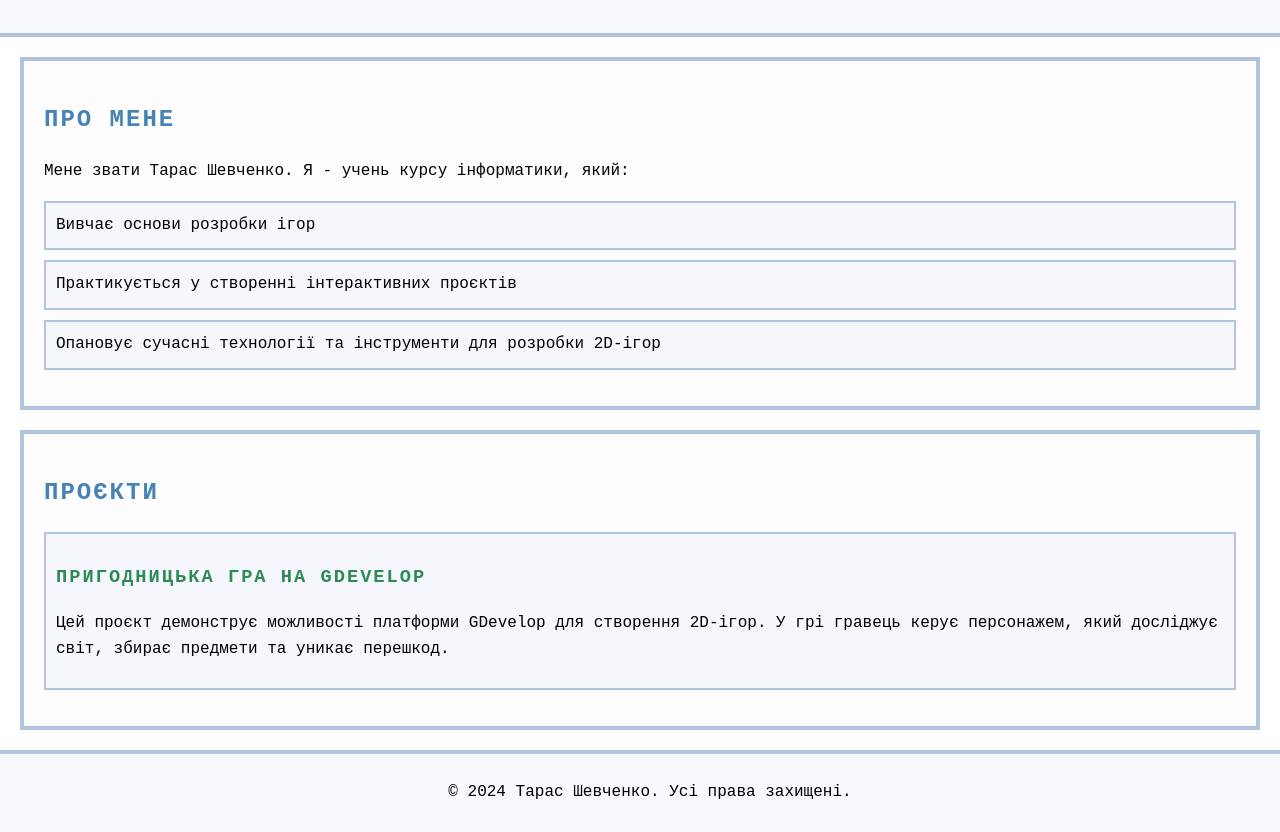
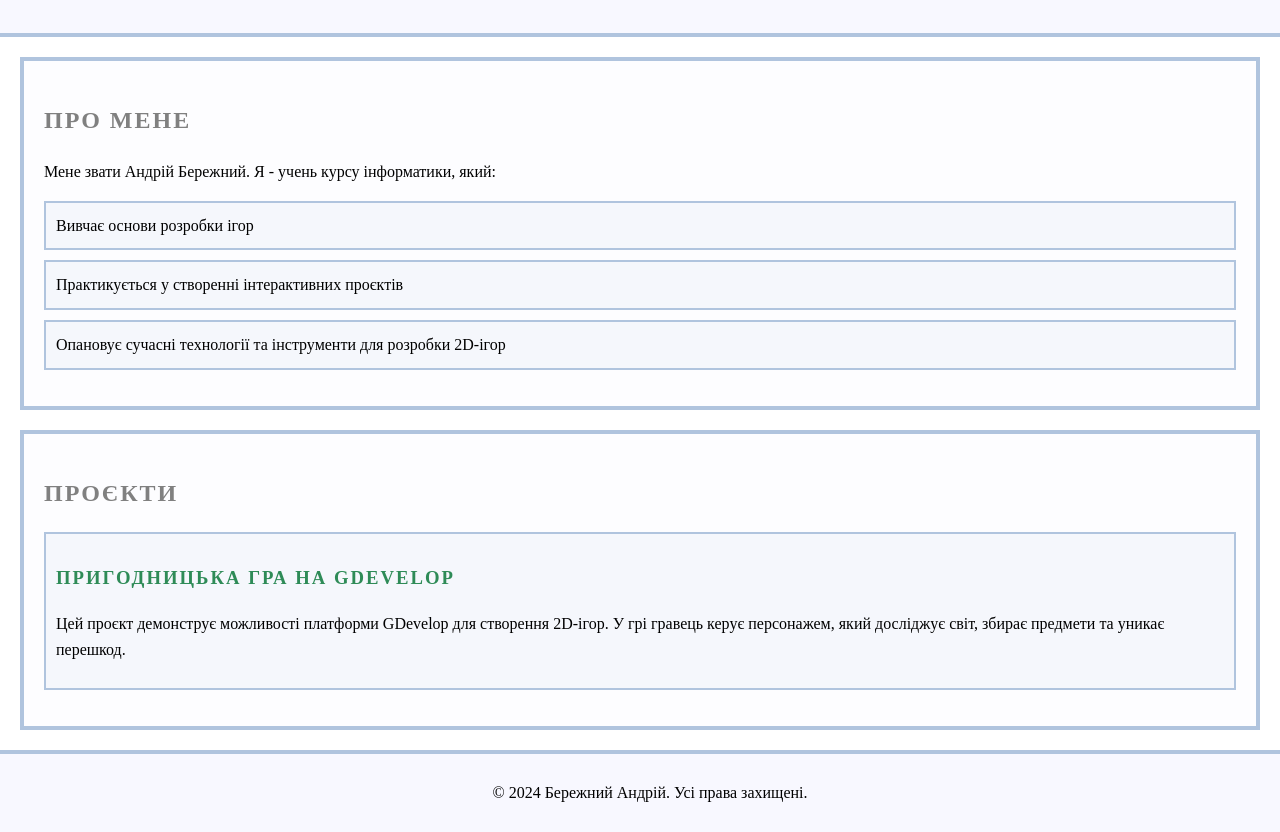
Before and after one commit to attd-td/ttt, a plain HTML site: page index.html in a window 1280 px wide. Shown: the part 101-933 px from the top of the page. Drawn offline with Linux system fonts and the light colour scheme.

Commit message:
у5пк3впаро

```diff
--- a/index.html
+++ b/index.html
@@ -13,7 +13,7 @@
 
     <section id="about">
         <h2>Про мене</h2>
-        <p>Мене звати Тарас Шевченко. Я - учень курсу інформатики, який:</p>
+        <p>Мене звати Андрій Бережний. Я - учень курсу інформатики, який:</p>
         <ul>
             <li>Вивчає основи розробки ігор</li>
             <li>Практикується у створенні інтерактивних проєктів</li>
@@ -32,7 +32,7 @@
     </section>
 
     <footer>
-        <p>&copy; 2024 Тарас Шевченко. Усі права захищені.</p>
+        <p>&copy; 2024 Бережний Андрій. Усі права захищені.</p>
     </footer>
 </body>
 </html>
--- a/style.css
+++ b/style.css
@@ -1,5 +1,5 @@
 body {
-    font-family: 'Press Start 2P', 'Courier New', monospace;
+    font-family: 'Times New Roman', Times, serif;
     line-height: 1.6;
     margin: 0;
     padding: 0;
@@ -22,7 +22,7 @@ section {
 }
 
 h1, h2, h3 {
-    color: #4682B4;
+    color: grey;
     text-transform: uppercase;
     letter-spacing: 2px;
     font-weight: 600;
```
